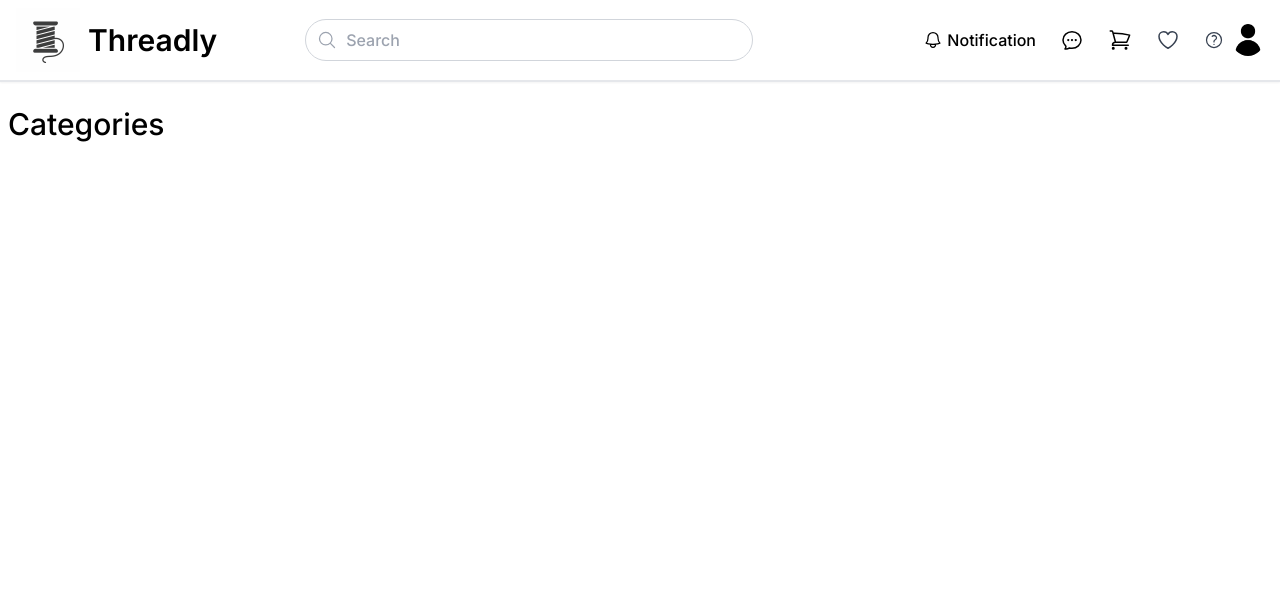
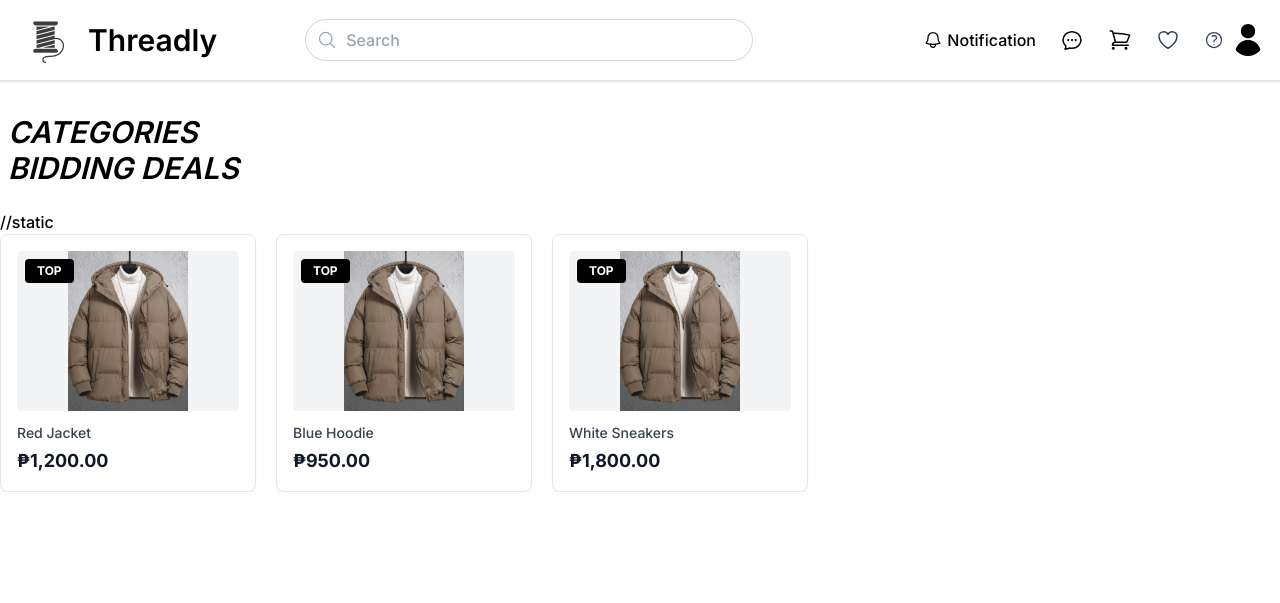
Before and after one commit to bennysito/Threadly, a PHP site: page / in a window 1280 px wide. Shown: the top 603 px of the page. Run offline with PHP 8.4, Linux system fonts and the light colour scheme; data that the repository does not hold is empty; some libraries are stand-ins or nearby versions.

Commit message:
added bidding deals

```diff
--- /dev/null
+++ b/Front_End/Bidding_Swipe.php
@@ -0,0 +1,78 @@
+<?php
+$products = [
+    ['name' => 'Red Jacket', 'image' => 'Images/jacket_hoodie.png', 'top' => true, 'price' => 1200],
+    ['name' => 'Blue Hoodie', 'image' => 'Images/jacket_hoodie.png', 'top' => true, 'price' => 950],
+    ['name' => 'White Sneakers', 'image' => 'Images/jacket_hoodie.png', 'top' => true, 'price' => 1800],
+];
+?>
+//static
+<div class="swiper biddingSwiper">
+  <div class="swiper-wrapper">
+    <?php foreach($products as $prod): ?>
+      <div class="swiper-slide flex flex-col items-start">
+
+        <div class="bg-white rounded-lg shadow-sm border border-gray-200 p-4 w-64">
+
+          <div class="relative w-full h-40 bg-gray-100 rounded">
+            <img src="<?= $prod['image'] ?>" alt="<?= htmlspecialchars($prod['name']) ?>" class="w-full h-full object-contain">
+
+            <?php if($prod['top']): ?>
+            <div class="absolute top-2 left-2 px-3 py-1 bg-black text-white text-xs font-bold rounded">
+              TOP
+            </div>
+            <?php endif; ?>
+
+
+            <div class="absolute inset-0 bg-black bg-opacity-0 flex items-center justify-center hover:bg-opacity-20 transition-opacity rounded">
+              <span class="text-white text-sm font-semibold opacity-0 hover:opacity-100"><?= htmlspecialchars($prod['name']) ?></span>
+            </div>
+          </div>
+
+
+          <div class="mt-3">
+            <div class="text-sm text-gray-700"><?= htmlspecialchars($prod['name'] ?: 'Text') ?></div>
+            <div class="mt-1 text-lg font-bold text-gray-900">₱<?= number_format($prod['price'] ?? 0, 2) ?></div>
+
+          </div>
+        </div>
+      </div>
+    <?php endforeach; ?>
+  </div>
+
+
+  <div class="swiper-button-next"></div>
+  <div class="swiper-button-prev"></div>
+</div>
+
+<link rel="stylesheet" href="https://cdn.jsdelivr.net/npm/swiper@10/swiper-bundle.min.css" />
+<script src="https://cdn.jsdelivr.net/npm/swiper@10/swiper-bundle.min.js"></script>
+
+<style>
+.biddingSwiper{padding-left:0;padding-right:0}
+.biddingSwiper .swiper-wrapper{padding-right:0}
+.biddingSwiper .swiper-slide {
+  width: 16rem;
+  display: flex;
+  justify-content: center;
+  align-items: flex-start;
+  background-color: transparent;
+  box-sizing: border-box;
+}
+</style>
+
+<script>
+document.addEventListener('DOMContentLoaded', function () {
+  const swiper = new Swiper(".biddingSwiper", {
+    slidesPerView: 'auto',
+    spaceBetween: 20,
+    loop: false,
+    grabCursor: true,
+    autoHeight: false,
+    centeredSlides: false,
+    navigation: {
+      nextEl: ".swiper-button-next",
+      prevEl: ".swiper-button-prev",
+    },
+  });
+});
+</script>
--- a/Front_End/Category_carousel.php
+++ b/Front_End/Category_carousel.php
@@ -6,7 +6,7 @@ $categories = $categoryObj->getAllCategories();
 $totalSlides = count($categories);
 ?>
 
-<div class="swiper mySwiper">
+<div class="swiper categorySwiper">
   <div class="swiper-wrapper">
     <?php foreach($categories as $cat): ?>
       <div class="swiper-slide">
@@ -33,8 +33,10 @@ $totalSlides = count($categories);
 <script src="https://cdn.jsdelivr.net/npm/swiper@10/swiper-bundle.min.js"></script>
 
 <style>
-.swiper-slide {
-    width: 150px !important;
+.categorySwiper{padding-left:0;padding-right:0}
+.categorySwiper .swiper-wrapper{padding-right:0}
+.categorySwiper .swiper-slide {
+  width: 190px !important;
   height: 200px !important;
   display: flex;
   justify-content: center;
@@ -42,8 +44,9 @@ $totalSlides = count($categories);
   border-radius: 10px;
   overflow: hidden;
   background: #e0e0e0;
+  box-sizing: border-box;
 }
-.swiper-slide img {
+.categorySwiper .swiper-slide img {
   width: 100%;
   height: 100%;
   object-fit: cover;
@@ -52,18 +55,16 @@ $totalSlides = count($categories);
 </style>
 
 <script>
-const totalSlides = <?= $totalSlides ?>;
-const swiper = new Swiper(".mySwiper", {
+const categorySwiper = new Swiper(".categorySwiper", {
   effect: "coverflow",
   grabCursor: true,
   centeredSlides: true,
-  slidesPerView: 'auto',
-  loop: false,
-  initialSlide: Math.floor(totalSlides / 2),
-  spaceBetween: 20,
+  slidesPerView: 'auto',   // keeps dynamic sizing
+  loop: true,               // circular
+  spaceBetween: 10,         // reduce gaps
   coverflowEffect: {
-    rotate: 50,
-    stretch: 20,
+    rotate: 10,
+    stretch: 0,
     depth: 200,
     modifier: 1,
     slideShadows: true,
--- a/Front_End/index.php
+++ b/Front_End/index.php
@@ -7,7 +7,14 @@
 <script src="https://cdn.tailwindcss.com"></script>
 <link href="https://fonts.googleapis.com/css2?family=Inter:wght@500;600;700&display=swap" rel="stylesheet">
 <style>
-  body { font-family: 'Inter', sans-serif; background-color: #f8f9fa; }
+  .custom-inter {
+  font-family: 'Inter', sans-serif;
+}
+
+  html{
+    height:auto;
+  }
+  body { font-family: 'Inter', sans-serif; background-color: #f8f9fa;  }
 </style>
 </head>
 <body class="bg-white">
@@ -147,13 +154,23 @@
 </nav>
 
 
-<br>
- <div>
-  <p class="ml-2 text-3xl">Categories</p>
 
-<?php require "Category_carousel.php";?>
-<!--reuse balik-->
+ <div class="container mx-auto py-8">
+
+  <!-- CATEGORIES-->
+  <p class="ml-2 text-3xl font-semibold italic custom-inter mt-0">CATEGORIES</p>
+  <div>
+    <?php require "Category_carousel.php"; ?>
+  </div>
+
+  <!-- BIDDING DEAL-->
+  <p class="ml-2 text-3xl font-semibold italic custom-inter mb-6 ">BIDDING DEALS</p>
+  <div class="mb-20">
+    <?php require "Bidding_Swipe.php"; ?>
+  </div>
+
 </div>
+
 
 <script>
   const profileBtn = document.getElementById('profileBtn');
```
Also changed, not shown: Front_End/CSS/curvedcarousel.css (+4 -50 lines), Front_End/category_products.php (+37 -13 lines). Lines whose indentation alone changed are shown as unchanged.
